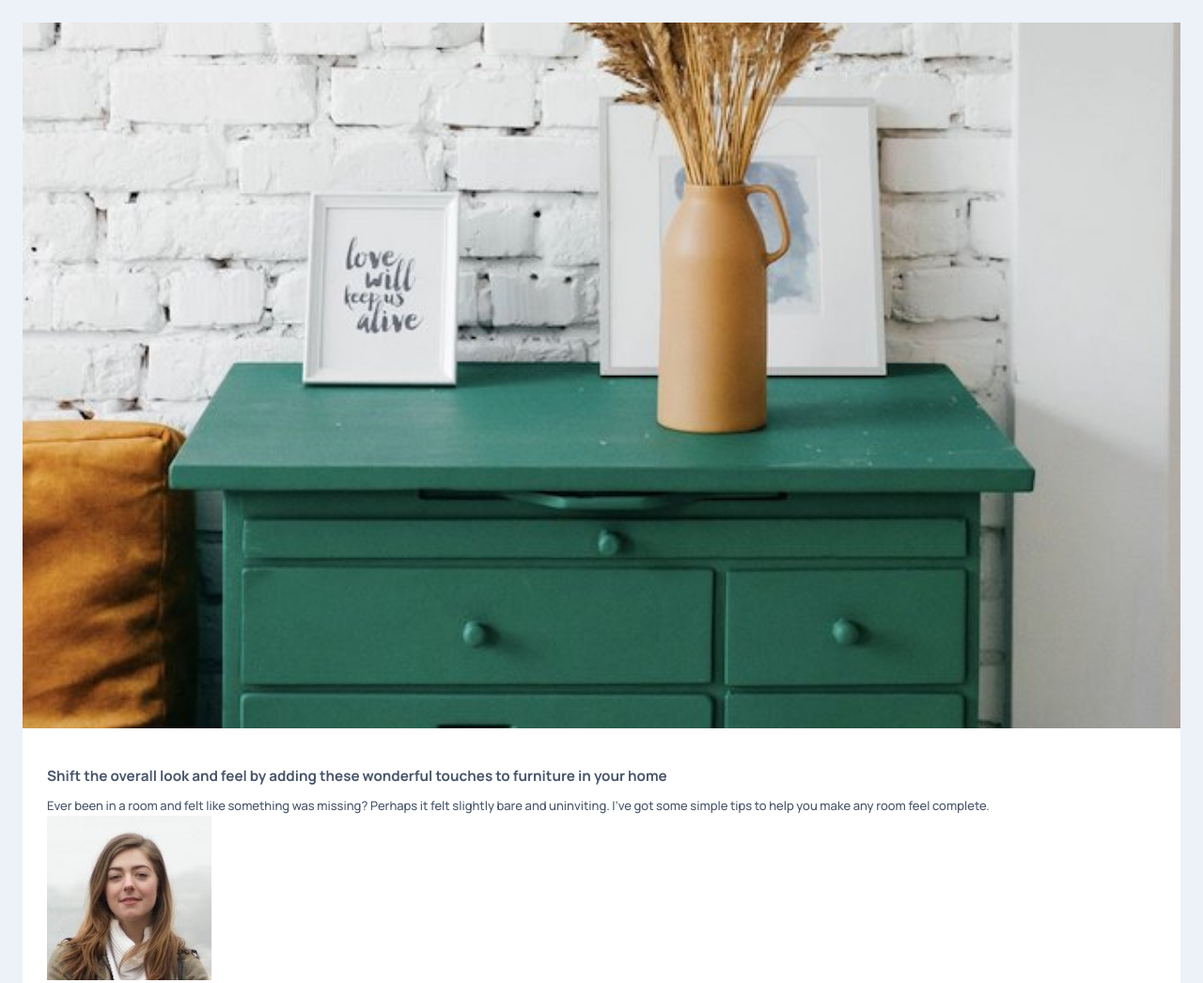
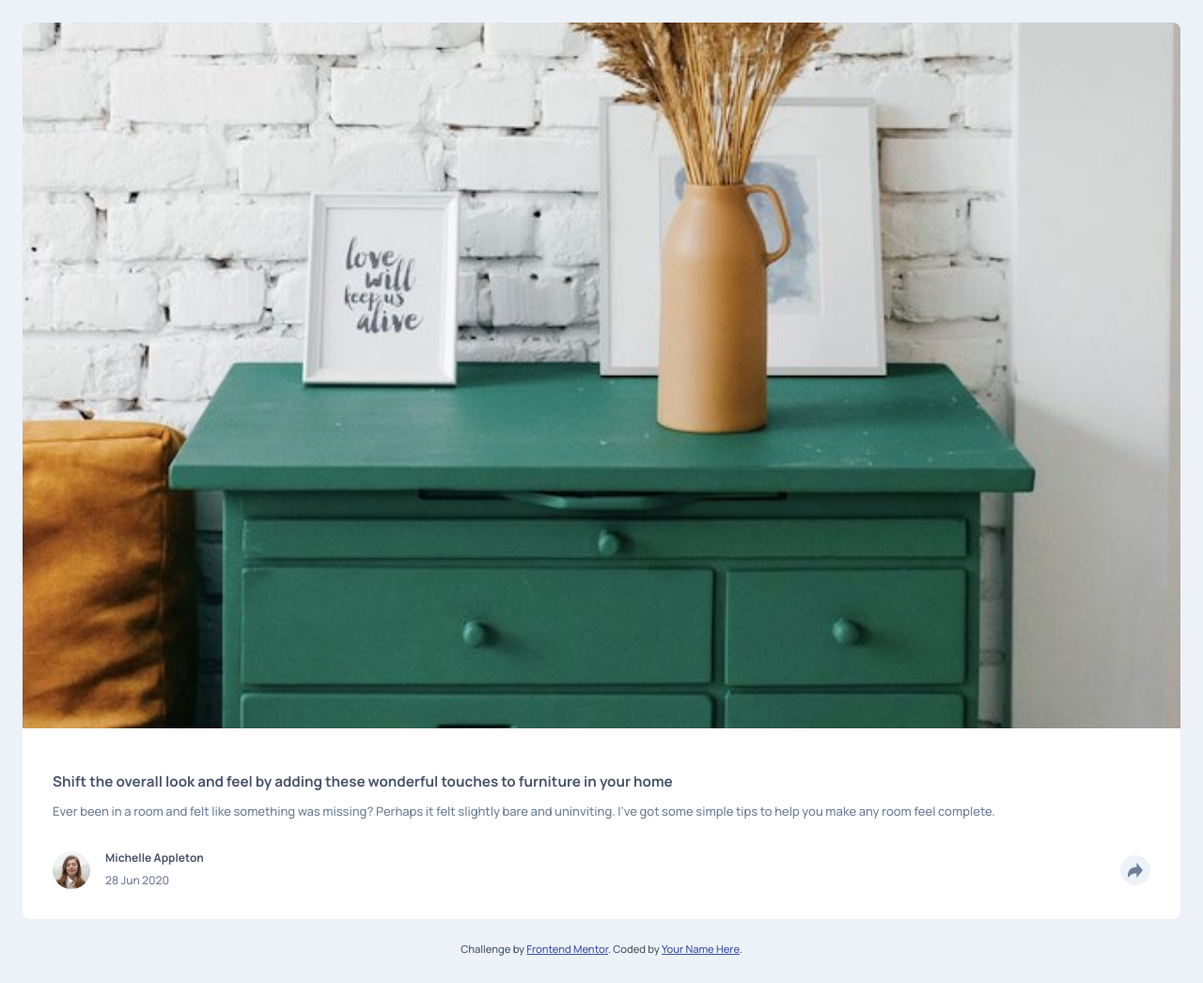
Before and after one commit to cdGuilherme/article-preview-component-master, a plain HTML site: page index.html in a window 1280 px wide. Shown: the top 1046 px of the page at 94% size. After the commit the page ends 1019 px from the top, so only its background shows below. Drawn offline with Linux system fonts and the light colour scheme.

Commit message:
Style card
- style bottom half

```diff
--- a/index.html
+++ b/index.html
@@ -30,16 +30,22 @@
           uninviting. I’ve got some simple tips to help you make any room feel complete.
         </p>
 
+        <div class="article__footer">
           <img
             class="article__author--profile-picture"
             src="/images/avatar-michelle.jpg"
             alt="Michelle profile picture"
           />
 
+          <div class="footer__description">
             <h2 class="article__author--name">Michelle Appleton</h2>
             <p class="article__publish-date">28 Jun 2020</p>
+          </div>
 
-        <img class="article__share--button" src="/images/icon-share.svg" alt="" />
+          <div class="article__share--button">
+            <img src="/images/icon-share.svg" alt="" />
+          </div>
+        </div>
 
         <div class="article__share--toggle">
           <p class="share__text">Share</p>
--- a/sass/style.scss
+++ b/sass/style.scss
@@ -14,6 +14,7 @@ body {
 
 .card {
   margin: 1.5rem;
+  border-radius: 0.5rem;
   background-color: v.$white;
 }
 
@@ -21,16 +22,63 @@ body {
   width: 100%;
   aspect-ratio: 1.64 / 1;
   object-fit: cover;
+  border-radius: 0.5rem 0.5rem 0 0;
 }
 
 .card__article {
-  padding: 2em;
+  padding: 2rem;
 }
 
 .article__title {
   line-height: 1.25em;
 }
 
+.article__description, .article__publish-date {
+  color: v.$desaturated-dark-blue;
+}
+
+.article__footer {
+  display: flex;
+  gap: 1rem;
+  width: 100%;
+  margin-top: 2rem;
+  align-items: stretch;
+}
+
+.article__author--profile-picture {
+  height: 2.5rem;
+  border-radius: 100%;
+}
+
+.footer__description {
+  display: flex;
+  flex-direction: column;
+  justify-content: space-between;
+}
+
+.article__author--name,
+.article__publish-date {
+  margin: 0;
+  font-size: 0.75rem;
+}
+
+.article__share--button {
+  align-self: center;
+  margin-left: auto;
+  background-color: v.$light-grayish-blue;
+  border-radius: 100%;
+  height: 2rem;
+  width: 2rem;
+  align-content: center;
+  justify-content: center;
+  img {
+    margin: auto;
+    height: 1rem;
+    width: 1rem;
+    display: block;
+  }
+}
+
 .article__share--toggle {
   display: none;
 }
```
Also changed, not shown: css/style.css, 1 other file. Lines whose indentation alone changed are shown as unchanged.
